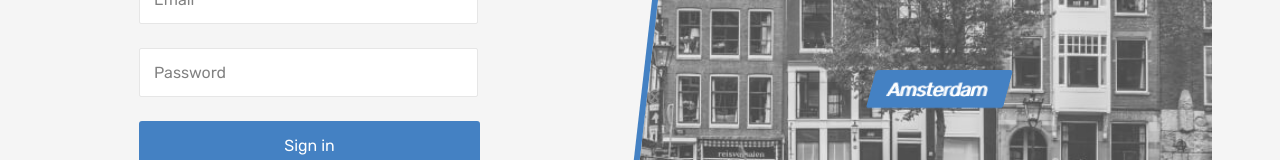
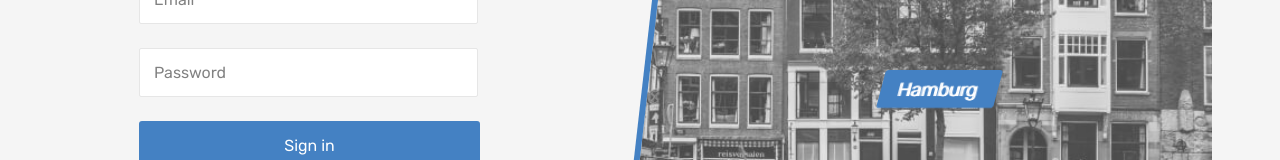
Before and after one commit to htmlacademy-univer-javascript-3/2571241-six-cities-5, a React (Vite) app: page /login in a window 1280 px wide. Shown: the part 312-472 px from the top of the page. Built offline with nearby package versions, Linux system fonts and the light colour scheme; no server answers; what http-status-codes would draw is missing.

Commit message:
добавил меняющийся город в логине

```diff
--- /dev/null
+++ b/src/components/pages/login-page/location-item.tsx
@@ -0,0 +1,28 @@
+import { Link } from 'react-router-dom';
+import { AppRoutes, CITY_INFO } from '../../../consts';
+import { changeCityAction } from '../../../store/data-process/data-process.slice';
+import { useAppDispatch } from '../../../store/hooks';
+import { redirectToRoute } from '../../../store/actions';
+
+export function LocationItem(): JSX.Element {
+  const randomCityIndex = Math.floor(Math.random() * CITY_INFO.length);
+  const randomCity = CITY_INFO[randomCityIndex];
+  const dispatch = useAppDispatch();
+  const handleOnCityClick = () => {
+    dispatch(changeCityAction(randomCity));
+    dispatch(redirectToRoute(AppRoutes.Root));
+  };
+  return (
+    <section className="locations locations--login locations--current">
+      <div className="locations__item">
+        <Link
+          className="locations__item-link"
+          to={AppRoutes.Root}
+          onClick={handleOnCityClick}
+        >
+          <span>{randomCity.name}</span>
+        </Link>
+      </div>
+    </section>
+  );
+}
--- a/src/components/pages/login-page/login-page.tsx
+++ b/src/components/pages/login-page/login-page.tsx
@@ -1,6 +1,7 @@
 import { Link } from 'react-router-dom';
 import { LogInForm } from './login-form';
 import { AppRoutes } from '../../../consts';
+import { LocationItem } from './location-item';
 
 function LoginPage(): JSX.Element {
   return (
@@ -28,13 +29,7 @@ function LoginPage(): JSX.Element {
             <h1 className="login__title">Sign in</h1>
             <LogInForm />
           </section>
-          <section className="locations locations--login locations--current">
-            <div className="locations__item">
-              <a className="locations__item-link" href="#">
-                <span>Amsterdam</span>
-              </a>
-            </div>
-          </section>
+          <LocationItem />
         </div>
       </main>
     </div>
```
